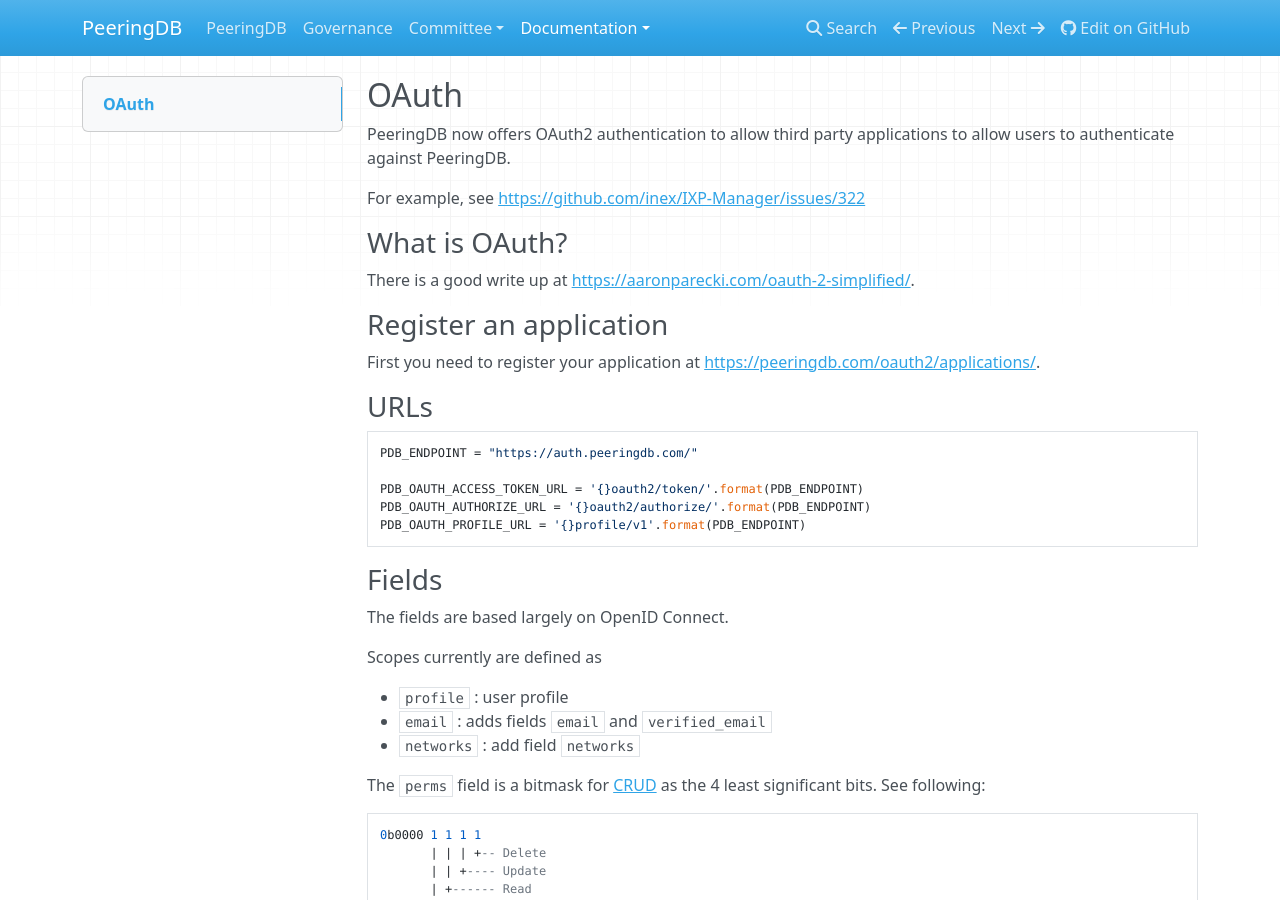
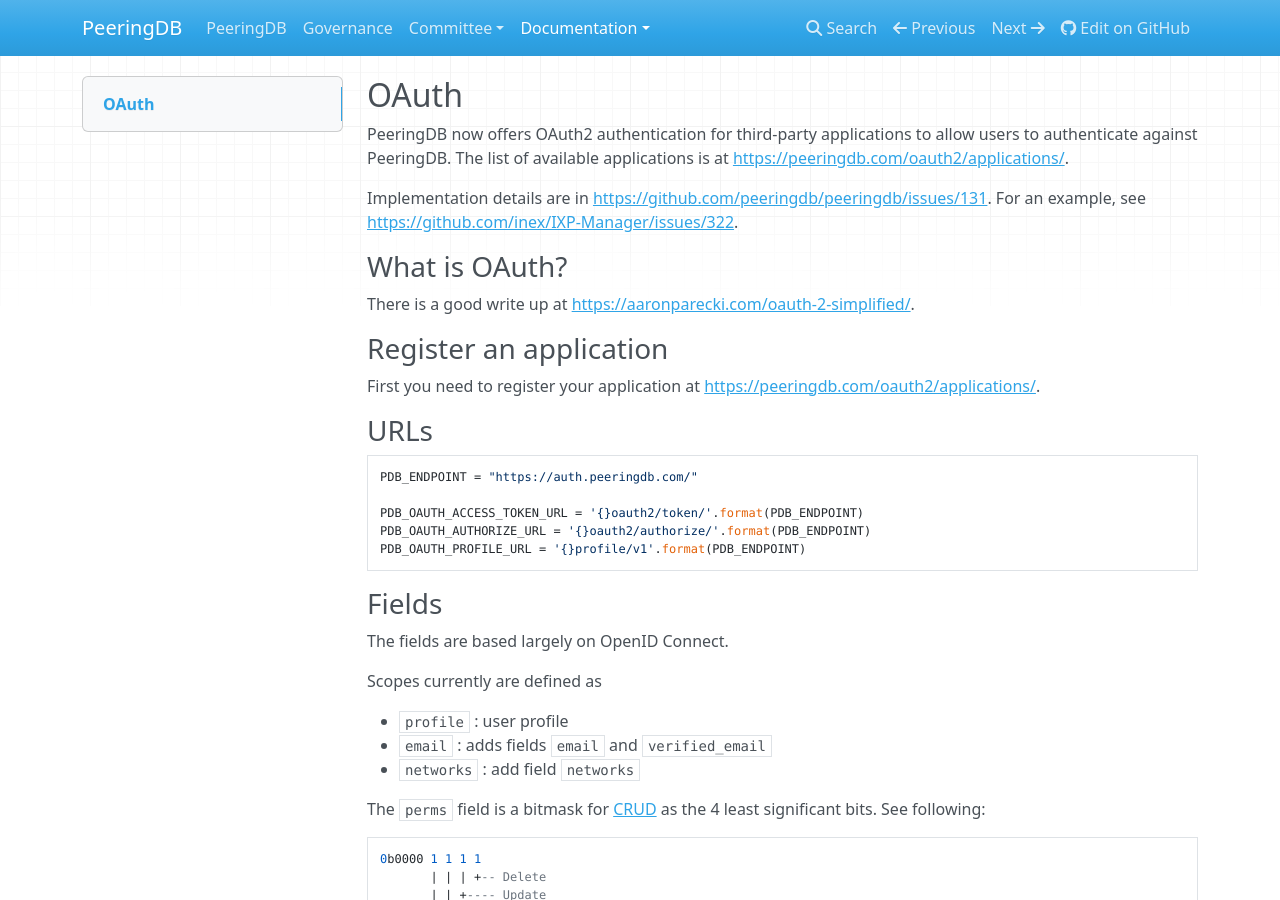
Before and after one commit to peeringdb/docs, an MkDocs documentation site: the page built from docs/oauth.md, in a window 1280 px wide and 900 px high. Built offline with MkDocs 1.6.1, drawn with Linux system fonts in a browser that asks for light colours; nearby versions of some CDN libraries; old or Windows-style settings are respelled for this version of MkDocs.

Commit message:
Added some info for OAuth2.

```diff
--- a/docs/oauth.md
+++ b/docs/oauth.md
@@ -1,9 +1,9 @@
 
 ## OAuth
 
-PeeringDB now offers OAuth2 authentication to allow third party applications to allow users to authenticate against PeeringDB.
+PeeringDB now offers OAuth2 authentication for third-party applications to allow users to authenticate against PeeringDB.  The list of available applications is at <https://peeringdb.com/oauth2/applications/>.
 
-For example, see <https://github.com/inex/IXP-Manager/issues/322>
+Implementation details are in <https://github.com/peeringdb/peeringdb/issues/131>.  For an example, see <https://github.com/inex/IXP-Manager/issues/322>.
 
 ### What is OAuth?
 
@@ -12,7 +12,6 @@
 ### Register an application
 
 First you need to register your application at <https://peeringdb.com/oauth2/applications/>.
-
 
 ### URLs
 
```
